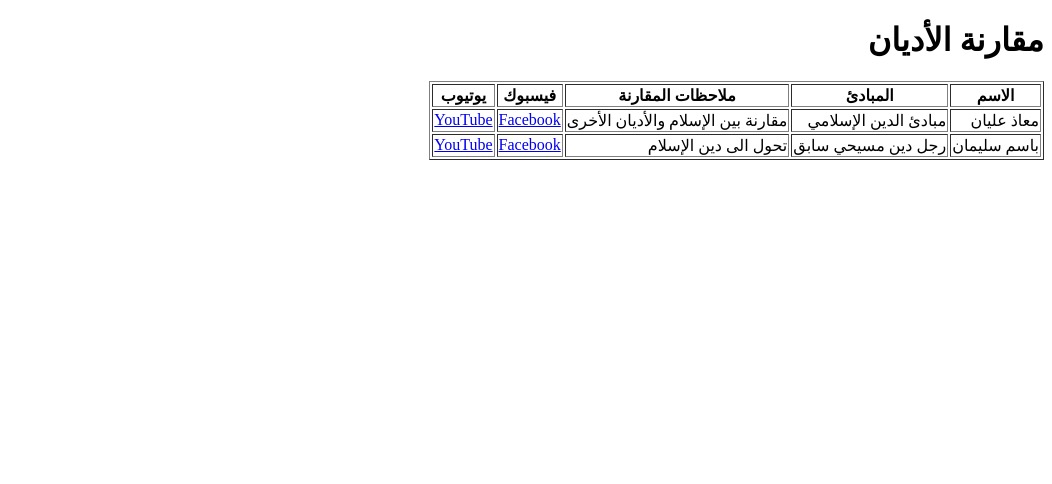
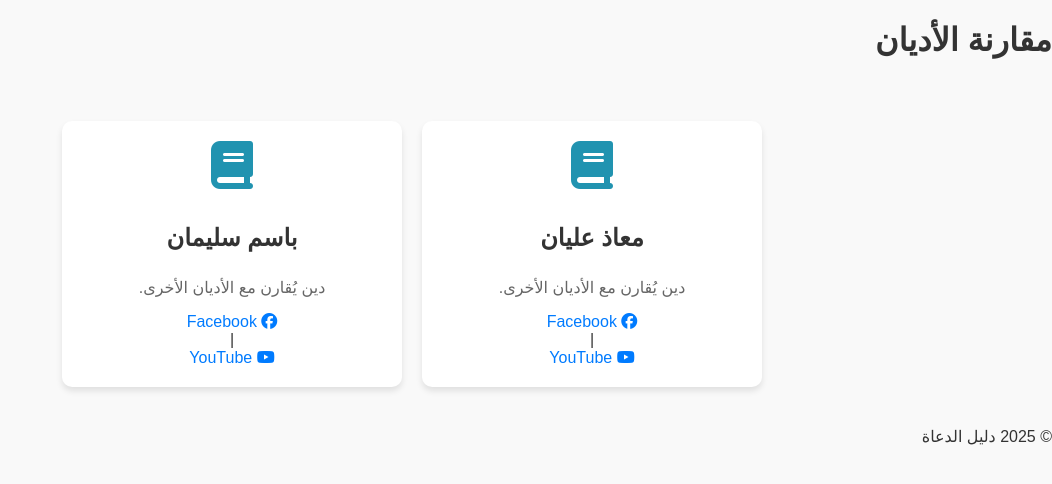
Before and after one commit to islamux/da3wa-guide, a Django app: page /comparisons/ in a window 1280 px wide. Shown: the top 484 px of the page, without its empty margins (228-1280 px from the left). Run offline with Django 5.2, Linux system fonts and the light colour scheme; data comes from the database, SQL or seed files in the repository; both versions use the stored data as it was before the commit.

Commit message:
improve ui of each sub pages, fix ulrs

```diff
--- a/comparisons/models.py
+++ b/comparisons/models.py
@@ -2,8 +2,6 @@ from django.db import models
 
 class Religion(models.Model):
     name = models.CharField(max_length=100)  # اسم الدين
-    principles = models.TextField()         # مبادئ الدين
-    comparison_notes = models.TextField()   # ملاحظات المقارنة
     facebook_link = models.URLField(blank=True, null=True)  # رابط الفيسبوك
     youtube_link = models.URLField(blank=True, null=True)   # رابط اليوتيوب
 
--- a/comparisons/templates/comparisons/religion_list.html
+++ b/comparisons/templates/comparisons/religion_list.html
@@ -1,29 +1,19 @@
-<!DOCTYPE html>
-<html lang="ar" dir="rtl">
-<head>
-    <meta charset="UTF-8">
-    <meta name="viewport" content="width=device-width, initial-scale=1.0">
-    <title>مقارنة الأديان</title>
-</head>
-<body>
-    <h1>مقارنة الأديان</h1>
-    <table border="1">
-        <tr>
-            <th>الاسم</th>
-            <th>المبادئ</th>
-            <th>ملاحظات المقارنة</th>
-            <th>فيسبوك</th>
-            <th>يوتيوب</th>
-        </tr>
-        {% for religion in religions %}
-        <tr>
-            <td>{{ religion.name }}</td>
-            <td>{{ religion.principles }}</td>
-            <td>{{ religion.comparison_notes }}</td>
-            <td><a href="{{ religion.facebook_link }}" target="_blank">Facebook</a></td>
-            <td><a href="{{ religion.youtube_link }}" target="_blank">YouTube</a></td>
-        </tr>
-        {% endfor %}
-    </table>
-</body>
-</html>
+{% extends 'base.html' %}
+
+{% block title %}مقارنة الأديان{% endblock %}
+
+{% block content %}
+<h1>مقارنة الأديان</h1>
+
+<div class="sections">
+    {% for religion in religions %}
+    <div class="section-card">
+        <i class="fas fa-book icon"></i>
+        <h2>{{ religion.name }}</h2>
+        <p>دين يُقارن مع الأديان الأخرى.</p>
+        <a href="{{ religion.facebook_link }}" target="_blank"><i class="fab fa-facebook"></i> Facebook</a> |
+        <a href="{{ religion.youtube_link }}" target="_blank"><i class="fab fa-youtube"></i> YouTube</a>
+    </div>
+    {% endfor %}
+</div>
+{% endblock %}
--- a/requirements.txt
+++ b/requirements.txt
@@ -0,0 +1 @@
+Django            5.1.6
--- a/static/css/styles.css
+++ b/static/css/styles.css
@@ -7,24 +7,6 @@ body {
     padding: 0;
     background-color: #f9f9f9;
     color: #333;
-}
-
-/* القسم العلوي (Hero Section) */
-.hero {
-    text-align: center;
-    padding: 50px 20px;
-    background: linear-gradient(135deg, #6dd5ed, #2193b0);
-    color: white;
-    box-shadow: 0 4px 6px rgba(0, 0, 0, 0.1);
-}
-
-.hero h1 {
-    font-size: 2.5rem;
-    margin-bottom: 10px;
-}
-
-.hero p {
-    font-size: 1.2rem;
 }
 
 /* قسم الروابط */
@@ -71,3 +53,13 @@ body {
     font-size: 1rem;
     color: #666;
 }
+
+.section-card a {
+    color: #007bff;
+    text-decoration: none;
+    margin: 0 5px;
+}
+
+.section-card a:hover {
+    text-decoration: underline;
+}
--- a/templates/base.html
+++ b/templates/base.html
@@ -8,22 +8,11 @@
     <link rel="stylesheet" href="{% static 'css/styles.css' %}">
     <!-- إضافة Font Awesome from local file-->
      <link rel="stylesheet" href="{% static 'fontawesome/css/all.min.css' %}">
-
-</head>
-<body>
-    <header>
-        <h1>دليل الدعاة</h1>
-        <nav>
-            <a href="/">الصفحة الرئيسية</a> |
-            <a href="/comparisons/">مقارنة الأديان</a> |
-            <a href="/famous/">دعاة مشاهير</a> |
-            <a href="/multilingual/">دعاة بلغات أخرى</a>
-        </nav>
-    </header>
     <main>
         {% block content %}
         {% endblock %}
     </main>
+
     <footer>
         &copy; 2025 دليل الدعاة
     </footer>
```
Also changed, not shown: famous_preachers/templates/famous_preachers/preacher_list.html (+15 -15 lines), multilingual_preachers/templates/multilingual_preachers/multilingual_preacher_list.html (+14 -14 lines), comparisons/migrations/0003_remove_religion_comparison_notes_and_more.py (added), db.sqlite3.
